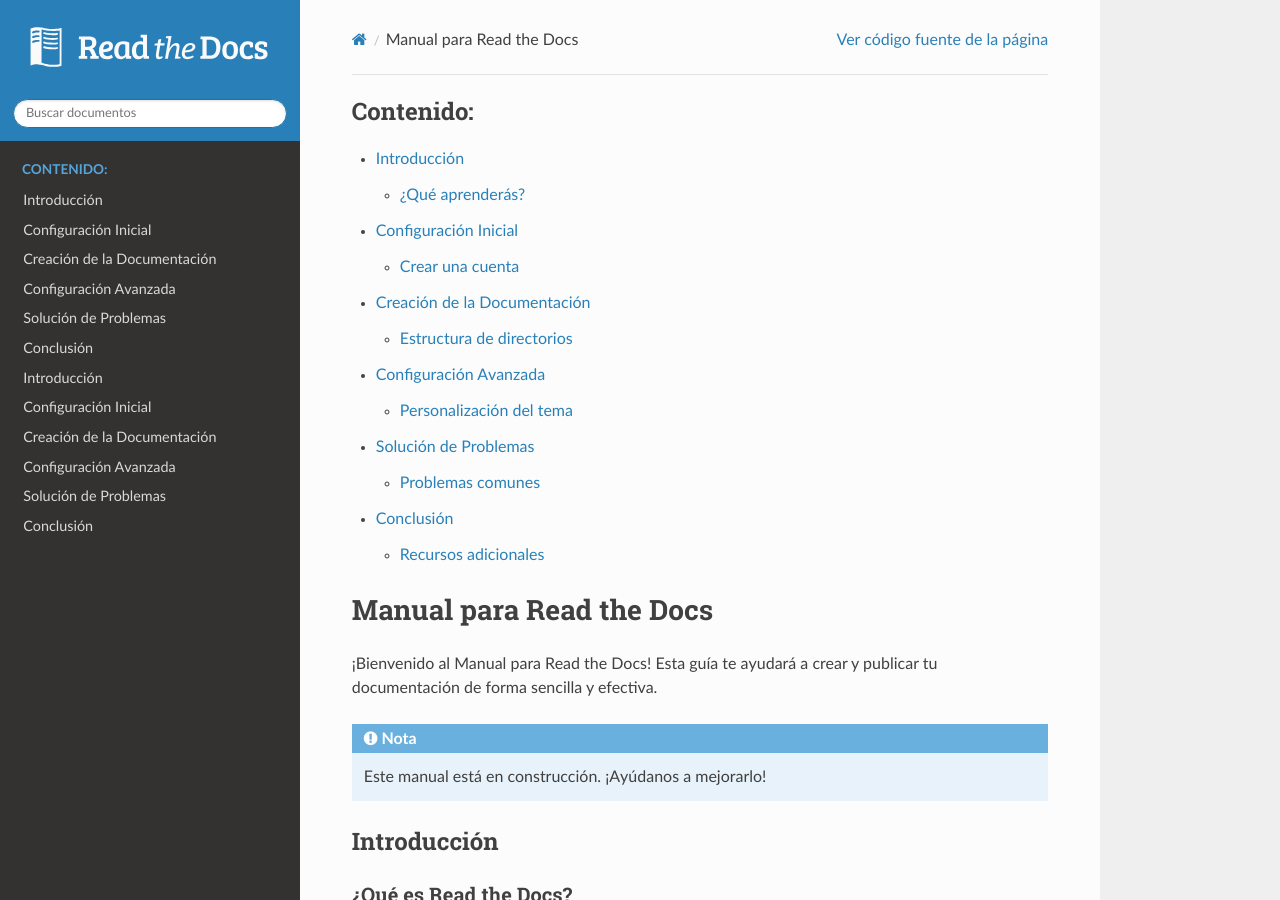
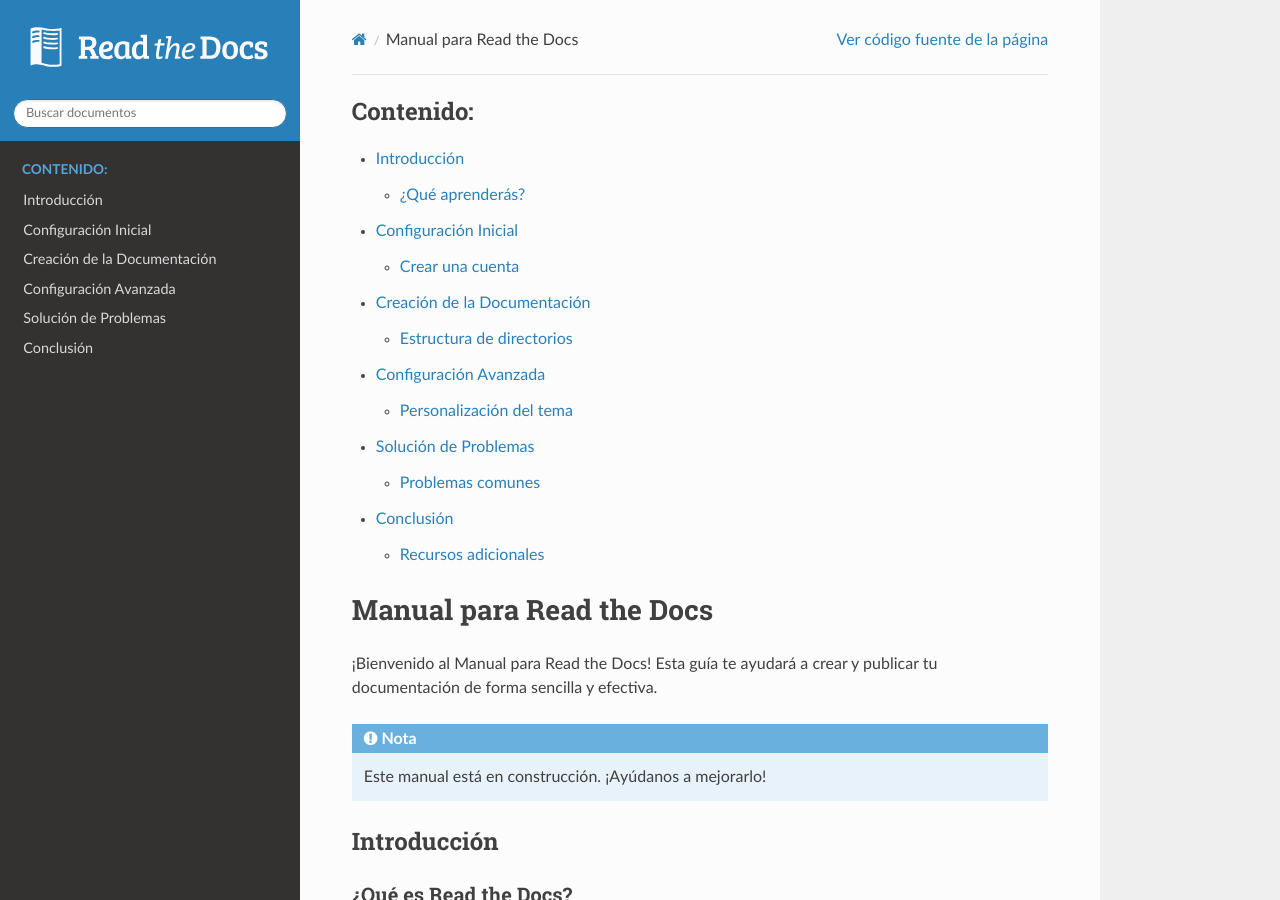
Before and after one commit to jordanborda/SGD_V5, a Sphinx documentation site: the page built from docs/index.rst, in a window 1280 px wide and 900 px high. Built offline with Sphinx 7.4.7 and the Read the Docs theme 3.1.0, drawn with Linux system fonts in a browser that asks for light colours.

Commit message:
Mensaje descriptivo5

```diff
--- a/docs/index.rst
+++ b/docs/index.rst
@@ -40,13 +40,3 @@
 *   Una cuenta en GitHub (o GitLab, Bitbucket, etc.)
 *   Conocimientos básicos de Git.
 *   Un proyecto de software con documentación (o la intención de crearla).
-
-.. toctree::
-   :hidden:
-
-   introduccion
-   configuracion
-   documentacion
-   configuracion_avanzada
-   solucion_problemas
-   conclusion
```
